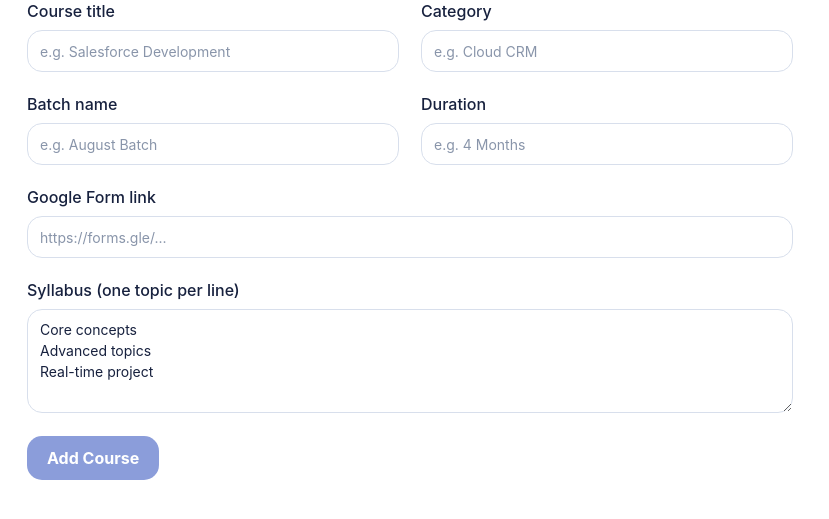
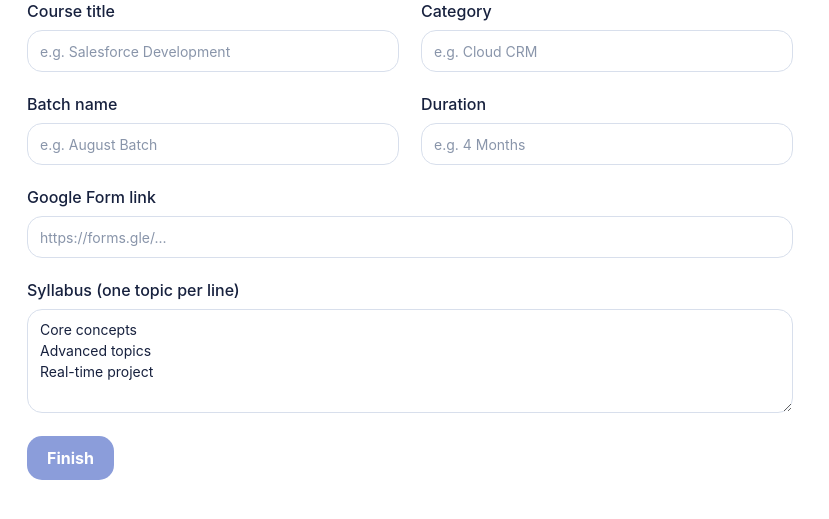
Before and after one commit to KagithaJayavamsee/vtalent, a Django app: page /admin/course/add/ in a window 1280 px wide. Shown: the part 148-667 px from the top of the page, without its empty margins (0-829 px from the left). Run offline with Django 5.2, Linux system fonts and the light colour scheme; a user stored in the database is signed in.

Commit message:
Label course form completion button Finish
Co-authored-by: Copilot <223556219+Copilot@users.noreply.github.com>

```diff
--- a/vtalent_site/myapp/tests.py
+++ b/vtalent_site/myapp/tests.py
@@ -68,6 +68,7 @@ class AdminCourseCreationTests(TestCase):
 
         self.assertEqual(response.status_code, 200)
         self.assertContains(response, 'Add a New Course')
+        self.assertContains(response, '>Finish</button>')
         self.assertContains(response, 'Core concepts')
         self.assertContains(response, 'https://forms.gle/...')
 
--- a/vtalent_site/templates/course_add.html
+++ b/vtalent_site/templates/course_add.html
@@ -61,7 +61,7 @@
           <div class="field-errors" id="id_syllabus_errors" aria-live="polite">{% for error in form.syllabus.errors %}<span>{{ error }}</span>{% endfor %}</div>
         </div>
       </div>
-      <button class="submit-button" type="submit" id="add-course-submit">Add Course</button>
+      <button class="submit-button" type="submit" id="add-course-submit">Finish</button>
     </form>
   </main>
   <script>
```
